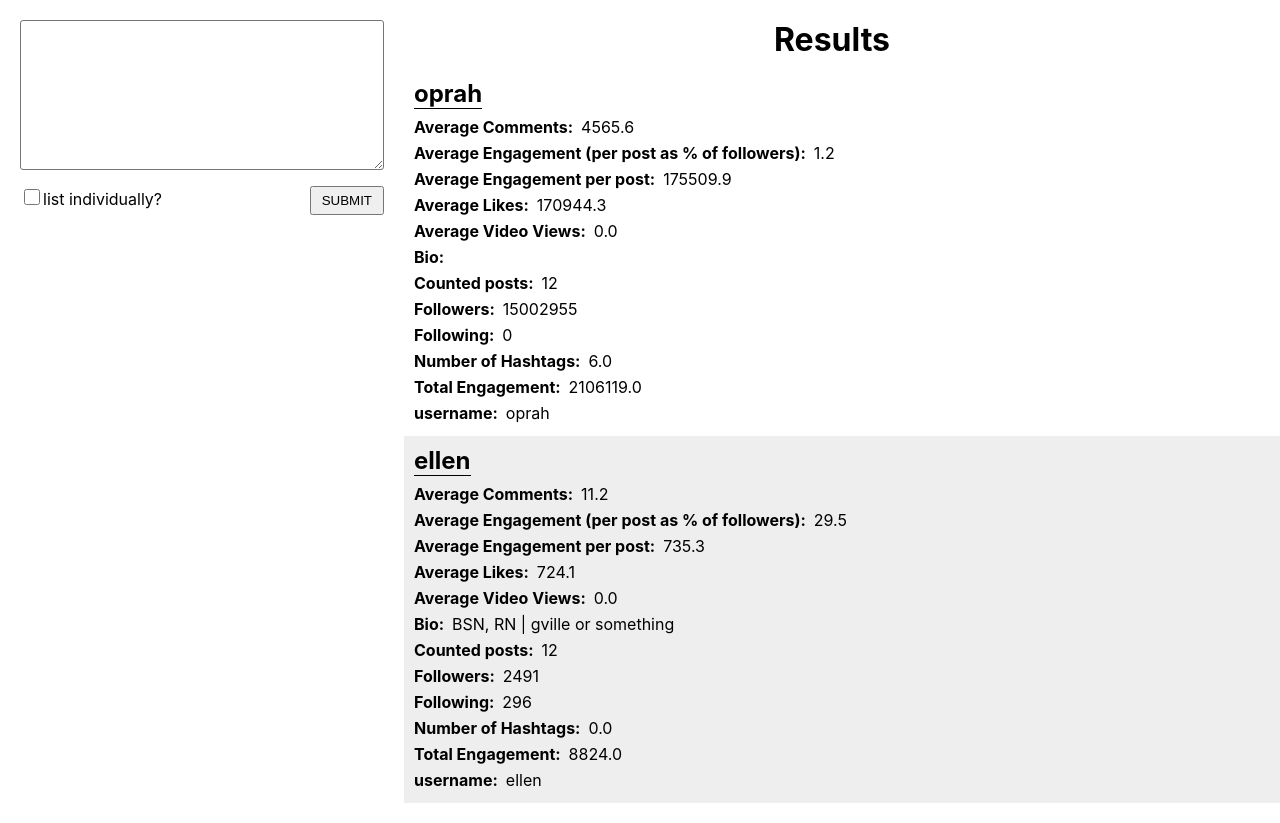
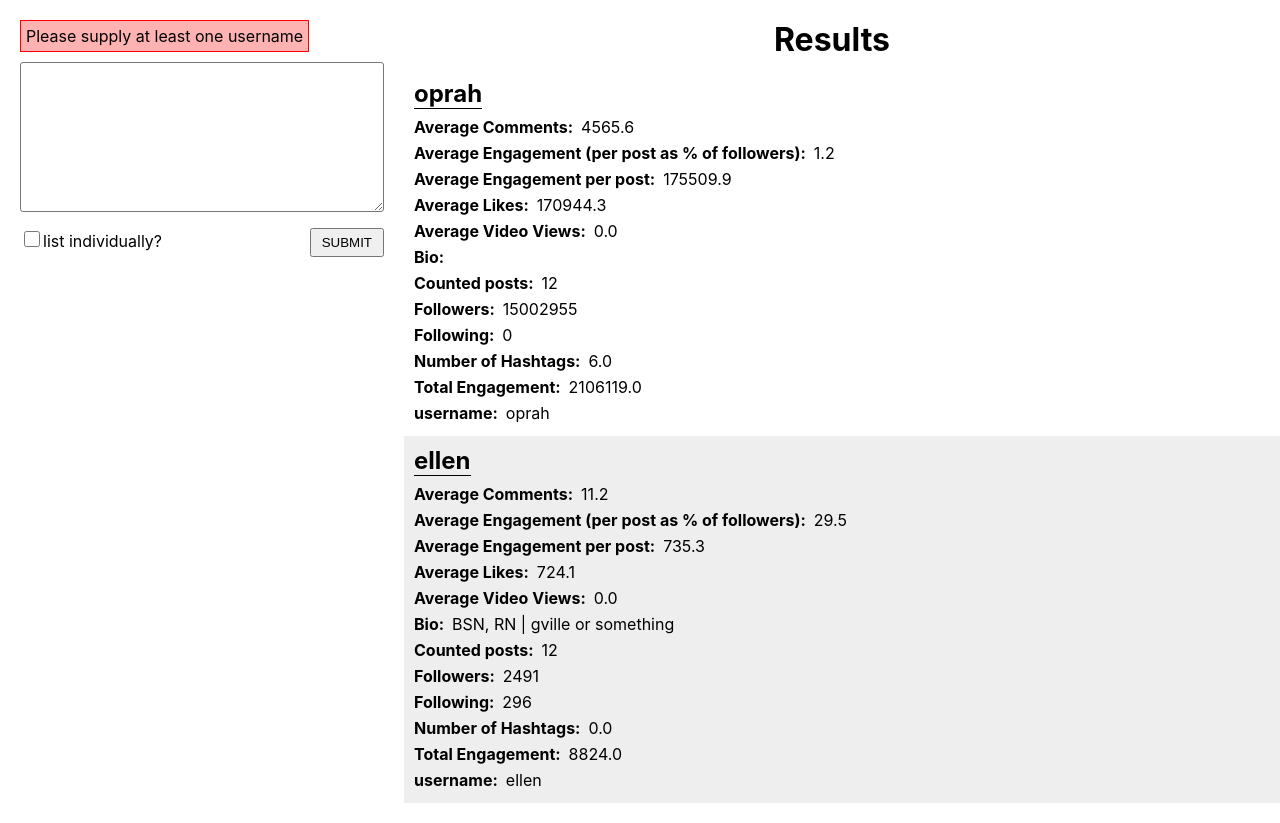
Before and after one commit to fantasticole/zyper, a React (Create React App) app: page / in a window 1280 px wide. Both pictures are taken after a click on the button "SUBMIT". Built offline with nearby package versions, Linux system fonts and the light colour scheme.

Commit message:
render error if there is one

```diff
--- a/src/App.js
+++ b/src/App.js
@@ -23,12 +23,14 @@
 
   handleToggleIndividual = () => {
     this.setState(({individual}) => ({
+      error: null,
       individual: !individual,
     }))
   }
 
   handleUsernames = (event) => {
     this.setState({
+      error: null,
       usernames: event.target.value,
     })
   }
@@ -72,7 +74,10 @@
       .then(response => response.json())
       .then((res) => {
         const { data } = res;
-        this.setState({ data });
+        this.setState({
+          data,
+          error: null,
+        });
       })
       .catch((error) => {
         this.setState({ error });
@@ -80,9 +85,11 @@
   }
 
   render() {
+    const { error, data } = this.state;
     return (
       <div className="app">
         <div className="form">
+          {error && <p className="error">{error.message}</p>}
           <textarea
             name="usernames"
             onChange={this.handleUsernames}
@@ -99,7 +106,7 @@
             <button onClick={this.handleGetData}>Submit</button>
           </div>
         </div>
-        <List data={this.state.data} />
+        <List data={data} />
       </div>
     );
   }
--- a/src/styles/app.scss
+++ b/src/styles/app.scss
@@ -1,5 +1,13 @@
 .app {
   display: flex;
+
+  .error {
+    background-color: rgba(255, 0, 0, 0.3);
+    padding: 5px;
+    margin: 0;
+    margin-bottom: 10px;
+    border: 1px solid red;
+  }
 
   .form {
     padding-top: 20px;
```
